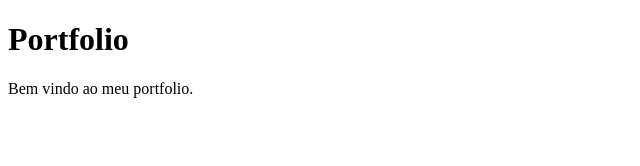
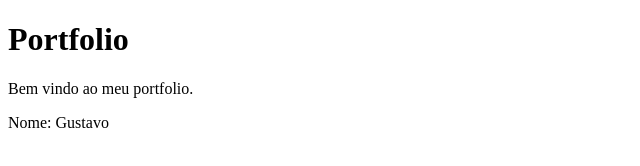
Before and after one commit to gustmc/portfolio-web, a plain HTML site: page index.html in a window 1280 px wide. Shown: the whole page, without its empty margins (0-640 px from the left). Drawn offline with Linux system fonts and the light colour scheme.

Commit message:
Adiciona nome ao porfolio

```diff
--- a/index.html
+++ b/index.html
@@ -10,6 +10,7 @@
 <body>
     <h1>Portfolio</h1>
     <p>Bem vindo ao meu portfolio.</p>
+    <p>Nome: Gustavo</p>
 </body>
 
 </html>
```
